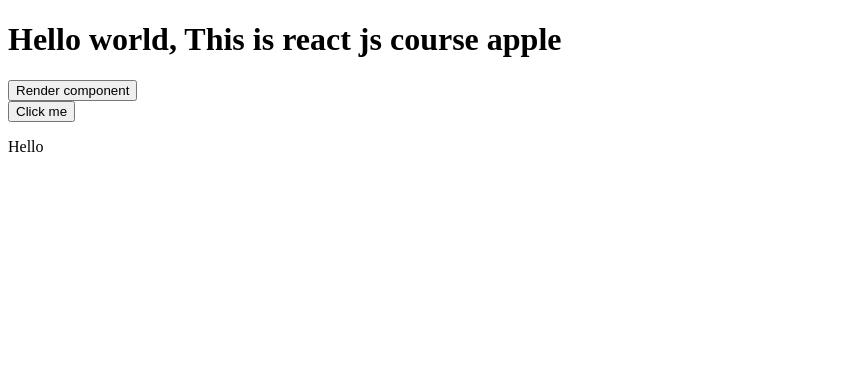
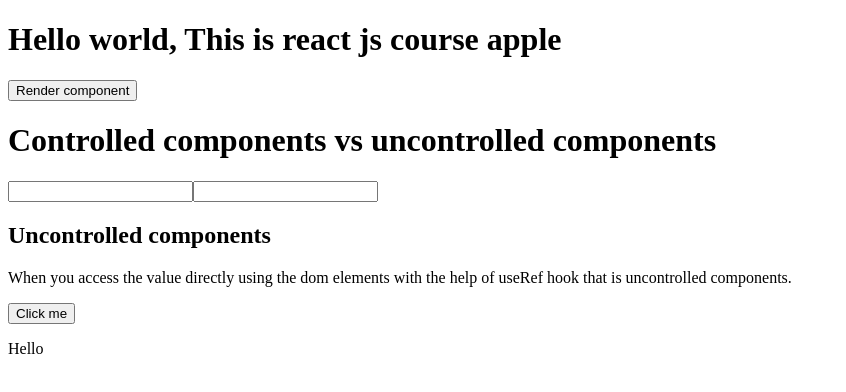
Before and after one commit to vickyaltitude/myfirstrepository, a React (Vite) app in the folder react/: page / in a window 1280 px wide. Shown: the top 392 px of the page, without its empty margins (0-846 px from the left). Built offline with nearby package versions, Linux system fonts and the light colour scheme.

Commit message:
learnt controlled vs uncontrolled components

```diff
--- a/react/src/components/ControlledComponents.jsx
+++ b/react/src/components/ControlledComponents.jsx
@@ -1,17 +1,43 @@
-import React from "react";
-import { useRef } from "react";
+import React, { useEffect, useState } from "react";
+//import { useRef } from "react";
 
 function ControlledComponents() {
-  let reference = useRef();
+  /*  let reference = useRef();
+let anotherReference = useRef();
+  function changeValue() {
+    console.log(reference.current.value);
+  } */
 
-  function changeValue() {
-    reference.current.innerText = "hello world";
+  let [userName, setUserName] = useState("");
+
+  function onChangeValue(e) {
+    setUserName(e.target.value);
   }
+
+  useEffect(() => {
+    console.log("im useeffect");
+  });
 
   return (
     <div className="div">
-      <button onClick={changeValue}>Click me</button>
-      <p ref={reference}>Hello</p>
+      <h1>Controlled components vs uncontrolled components</h1>
+      <input
+        /* ref={reference} */ value={userName}
+        onChange={onChangeValue}
+        type="text"
+      />
+      <input
+        /* ref={anotherReference} */ value={userName}
+        onChange={onChangeValue}
+        type="text"
+      />
+      <h2>Uncontrolled components</h2>
+      <p>
+        When you access the value directly using the dom elements with the help
+        of useRef hook that is uncontrolled components.
+      </p>
+      <button>Click me</button>
+      <p>Hello</p>
     </div>
   );
 }
```
